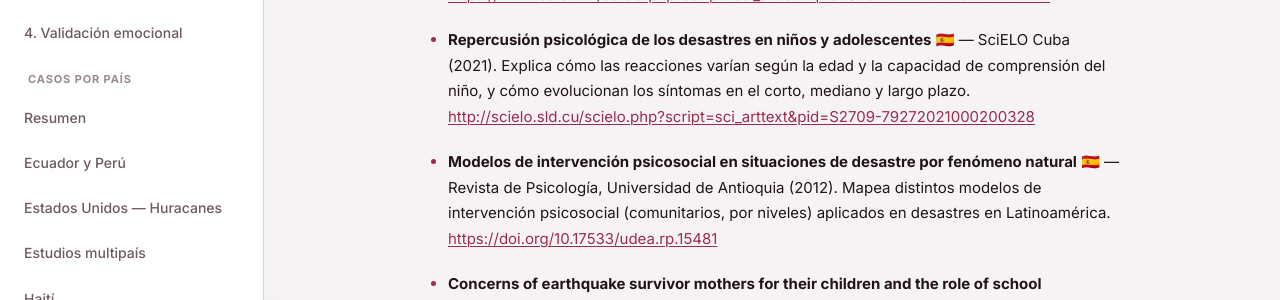
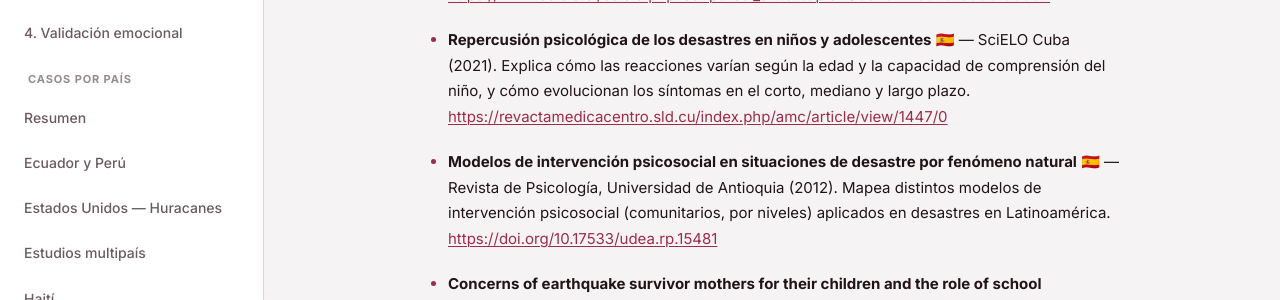
Before and after one commit to IgnacioCastillo05/tragedia-y-madres-gestantes, a Jekyll site: the page built from docs/acompanamiento-infantil.md, in a window 1280 px wide and 1090 px high. Shown: the part 451-751 px from the top of the window. Built offline with Jekyll 4.4.1, drawn with Linux system fonts in a browser that asks for light colours.

Commit message:
Fix link for psychological impact resource
Updated link for the psychological impact of disasters on children and adolescents.

```diff
--- a/docs/acompanamiento-infantil.md
+++ b/docs/acompanamiento-infantil.md
@@ -16,7 +16,7 @@ title: 3. Acompañamiento infantil
 
 - **Repercusión psicológica de los desastres en niños y adolescentes** 🇪🇸 — SciELO Cuba (2021).
   Explica cómo las reacciones varían según la edad y la capacidad de comprensión del niño, y cómo evolucionan los síntomas en el corto, mediano y largo plazo.
-  <http://scielo.sld.cu/scielo.php?script=sci_arttext&pid=S2709-79272021000200328>
+  <https://revactamedicacentro.sld.cu/index.php/amc/article/view/1447/0>
 
 - **Modelos de intervención psicosocial en situaciones de desastre por fenómeno natural** 🇪🇸 — Revista de Psicología, Universidad de Antioquia (2012).
   Mapea distintos modelos de intervención psicosocial (comunitarios, por niveles) aplicados en desastres en Latinoamérica.
```
